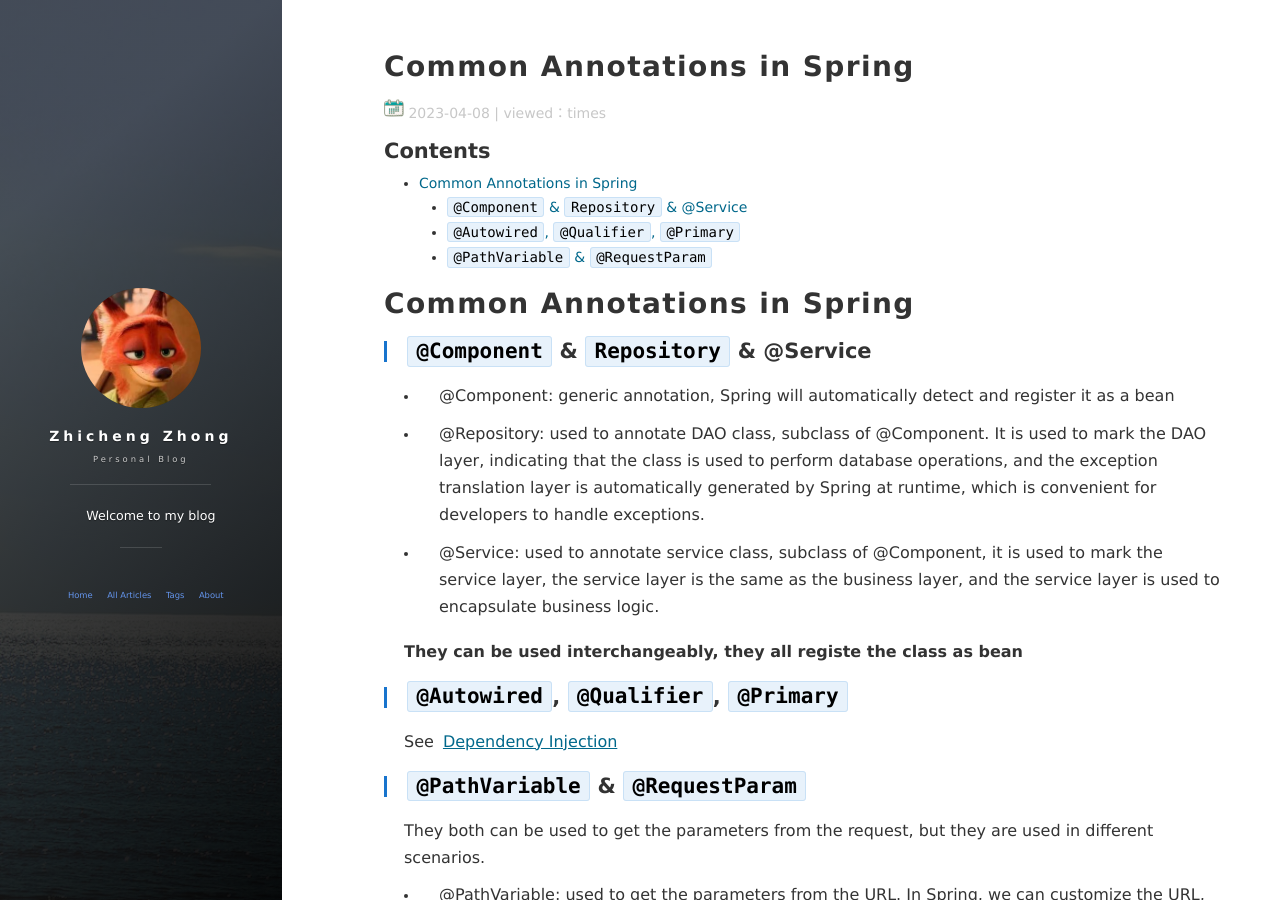
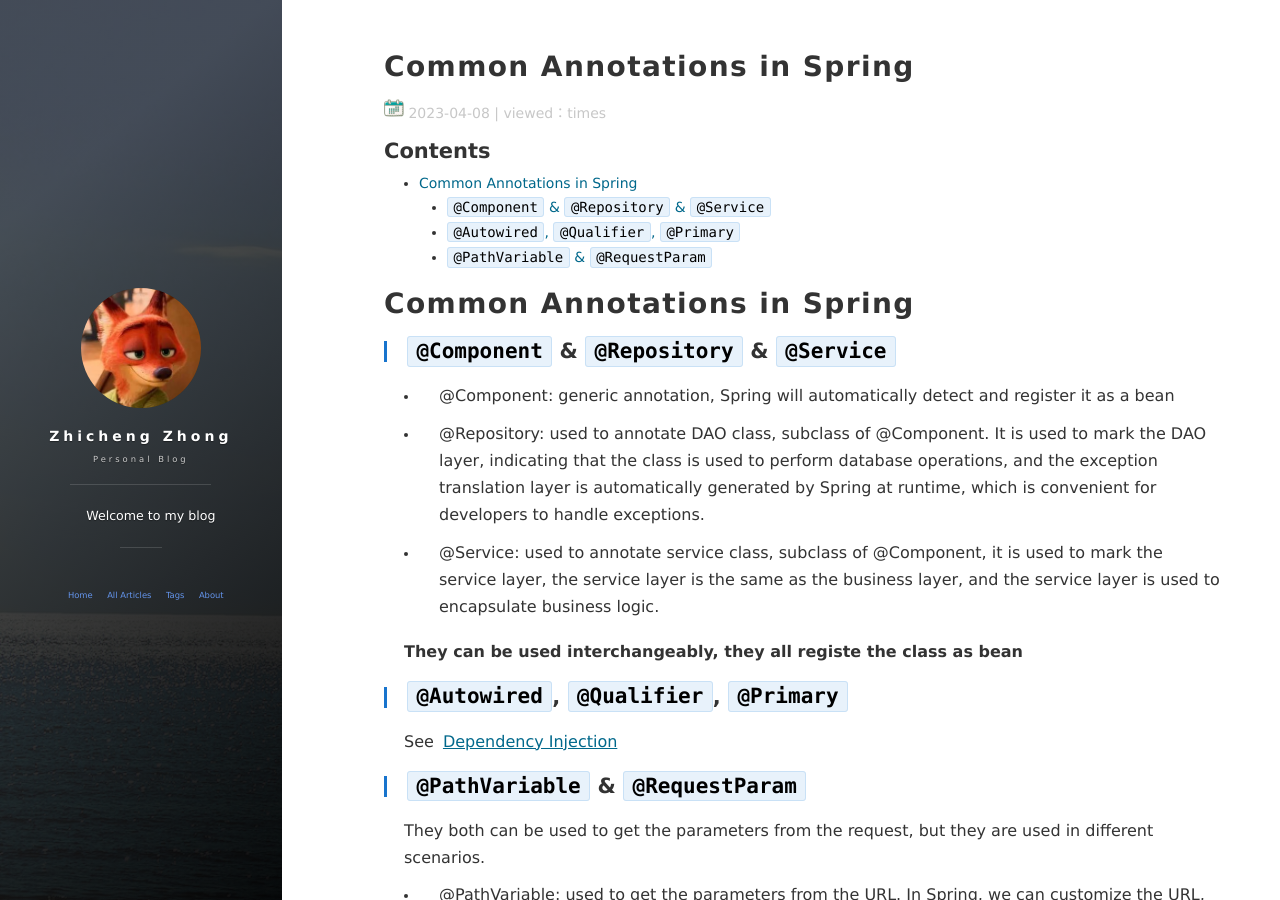
Before and after one commit to ChrisZZhong/chriszzhong.github.io, a Jekyll site: the page built from _posts/2023-04-08-Annotations-in-Spring.md, in a window 1280 px wide and 900 px high. Built offline with Jekyll 4.4.1, drawn with Linux system fonts in a browser that asks for light colours; nearby versions of some CDN libraries; comment, search, counter and statistics services are not loaded.

```diff
--- a/_posts/2023-04-08-Annotations-in-Spring.md
+++ b/_posts/2023-04-08-Annotations-in-Spring.md
@@ -8,7 +8,7 @@ tag: Spring Framework
 
 # Common Annotations in Spring
 
-## `@Component` & `Repository` & @Service
+## `@Component` & `@Repository` & `@Service`
 
 - @Component: generic annotation, Spring will automatically detect and register it as a bean
 
```
